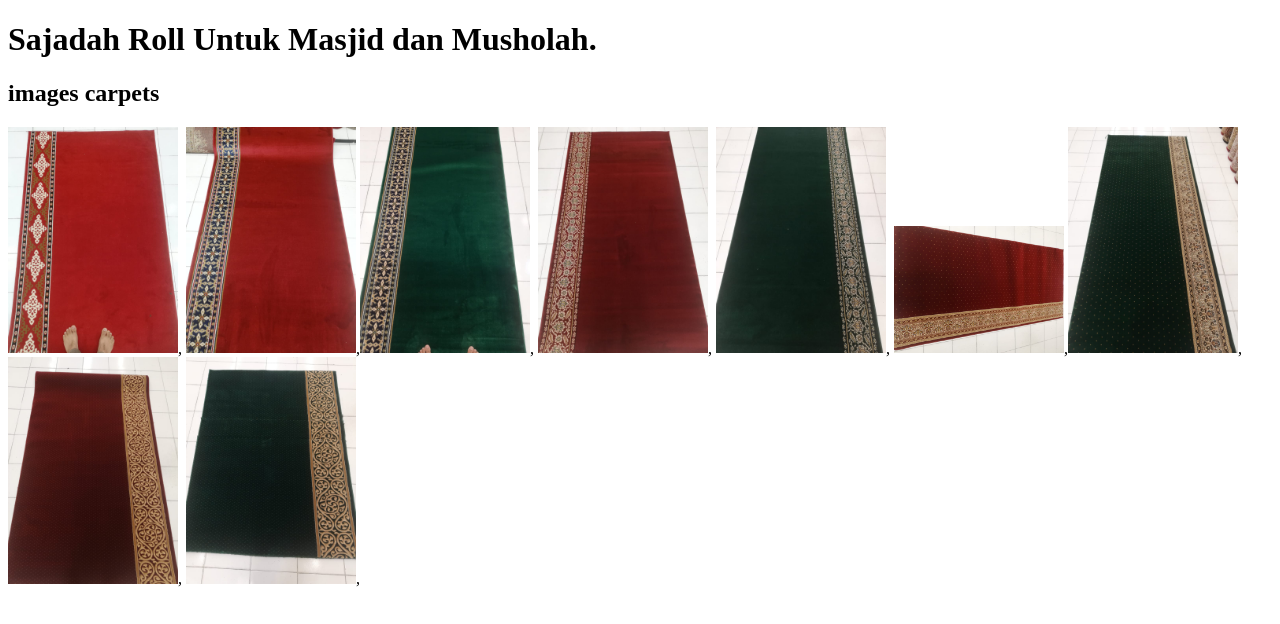
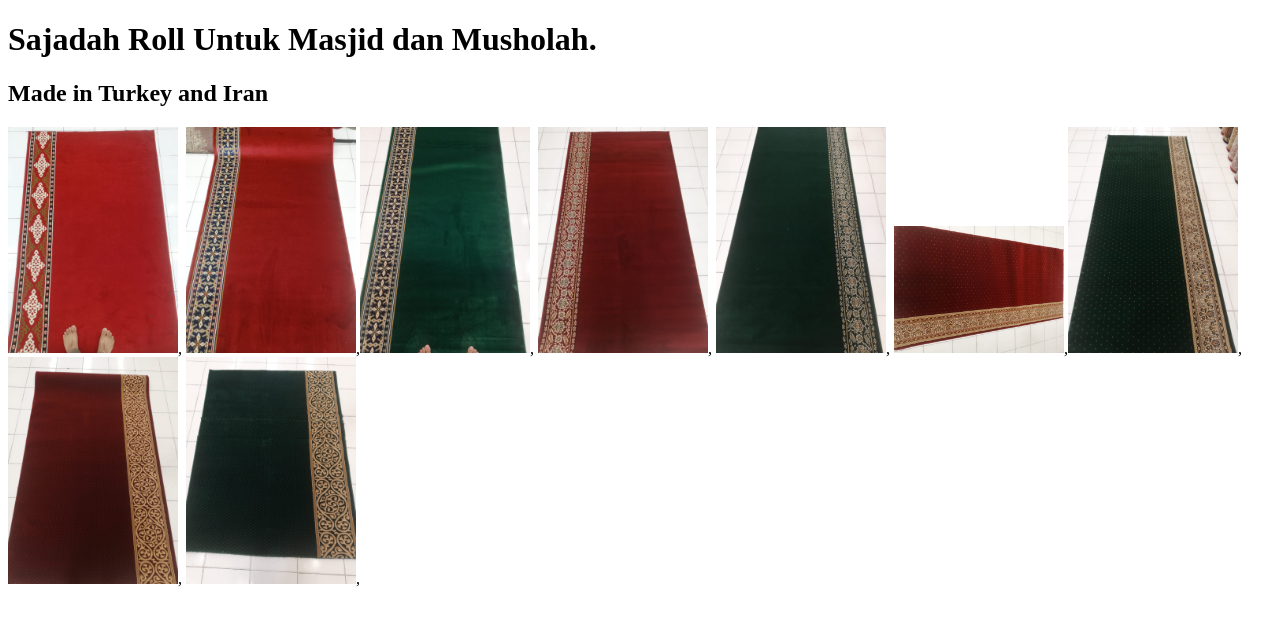
Before and after one commit to globlewonder/carpets-turki, a plain HTML site: page index.html in a window 1280 px wide. Drawn offline with Linux system fonts and the light colour scheme.

Commit message:
change heading

```diff
--- a/index.html
+++ b/index.html
@@ -6,7 +6,7 @@
     </head>
     <body>
         <h1>Sajadah Roll Untuk Masjid dan Musholah.</h1>
-        <h2>images carpets</h2>
+        <h2>Made in Turkey and Iran</h2>
         <img src="images/2.jpeg" att="Capets" width="170">,  <img src="images/3.jpeg" att="Capets" width="170">,<img src="images/4.jpeg" att="Capets" width="170">,  <img src="images/5.jpeg" att="Capets" width="170">, <img src="images/6.jpeg" att="Capets" width="170">,  <img src="images/7.jpeg" att="Capets" width="170">,<img src="images/8.jpeg" att="Capets" width="170">,  <img src="images/9.jpeg" att="Capets" width="170">,  <img src="images/10.jpeg" att="Capets" width="170">,  <img
 
 
```
